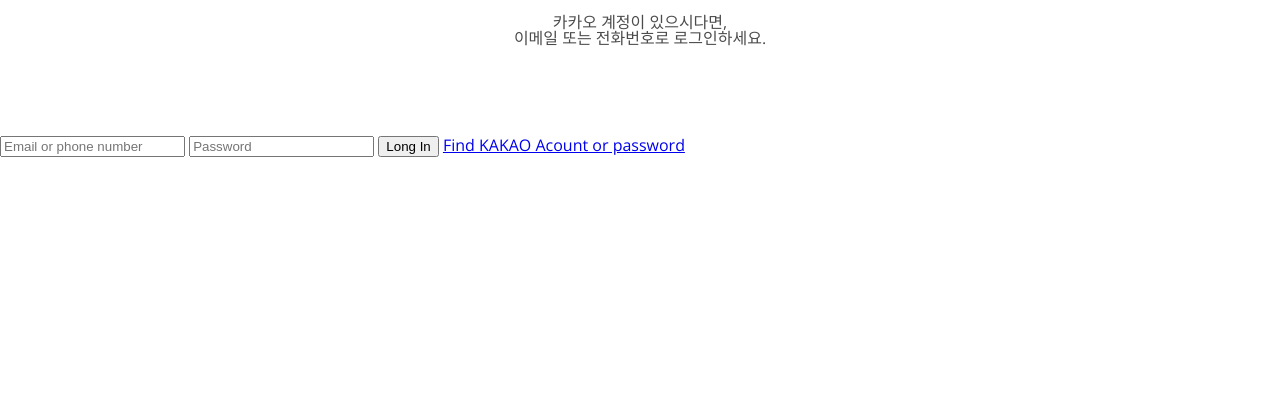
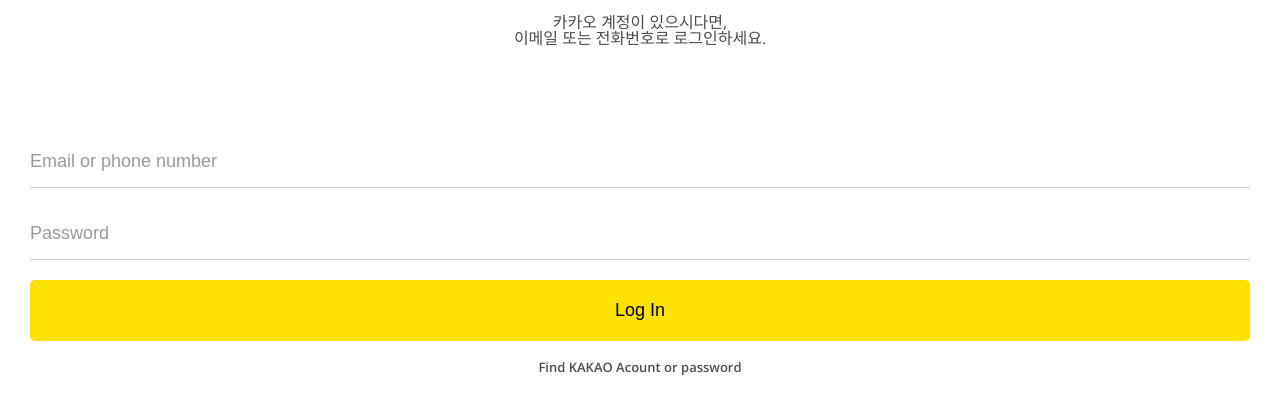
Before and after one commit to showWhatUGot/kakaoClone, a plain HTML site: page index.html in a window 1280 px wide. Shown: the part 167-578 px from the top of the page. Drawn offline with nearby package versions, Linux system fonts and the light colour scheme.

Commit message:
reset.css, login-form, variables.css, index.html 추가 밑 수정
reset.css에 input:focus의 outline을 none으로 설정
login-form styling
variables.css에 변수 선언하고 import
log in 버튼 long in으로 되어 있어 수정

```diff
--- a/CSS/reset.css
+++ b/CSS/reset.css
@@ -122,3 +122,6 @@
   border-collapse: collapse;
   border-spacing: 0;
 }
+input:focus {
+  outline: none;
+}
--- a/CSS/styles.css
+++ b/CSS/styles.css
@@ -1,6 +1,7 @@
 @import url("https://fonts.googleapis.com/css2?family=Open+Sans:ital,wght@0,400;0,500;0,600;1,400&display=swap");
 @import "reset.css";
 @import "status-bar.css";
+@import "variables.css";
 body {
   font-family: "Open Sans", sans-serif;
 }
@@ -22,3 +23,43 @@
   width: 60%;
   opacity: 0.7;
 }
+
+#login-form {
+  display: flex;
+  flex-direction: column;
+  margin: 0px 30px;
+}
+
+#login-form input {
+  font-size: 18px;
+  border: none;
+  padding: 15px 0px;
+  margin-bottom: 20px;
+}
+
+#login-form input:not([type="submit"]) {
+  border-bottom: 1px solid rgba(0, 0, 0, 0.2);
+  transition: border-color 0.3s ease-in-out;
+}
+
+#login-form input::placeholder {
+  color: rgba(0, 0, 0, 0.4);
+}
+
+#login-form input:focus {
+  border-color: var(--yellow);
+}
+
+#login-form input[type="submit"] {
+  background-color: var(--yellow);
+  cursor: pointer;
+  padding: 20px 0px;
+  border-radius: 5px;
+}
+#login-form a {
+  text-align: center;
+  text-decoration: none;
+  color: rgba(0, 0, 0, 0.7);
+  font-weight: 600;
+  font-size: 13px;
+}
--- /dev/null
+++ b/CSS/variables.css
@@ -0,0 +1,3 @@
+:root {
+  --yellow: #fae100;
+}
--- a/index.html
+++ b/index.html
@@ -32,7 +32,7 @@
       <form id="login-form">
         <input type="text" placeholder="Email or phone number" />
         <input type="password" placeholder="Password" />
-        <input type="submit" value="Long In" />
+        <input type="submit" value="Log In" />
         <a href="#">Find KAKAO Acount or password</a>
       </form>
     </div>
```
